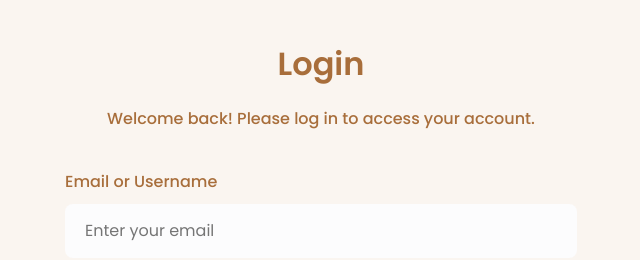
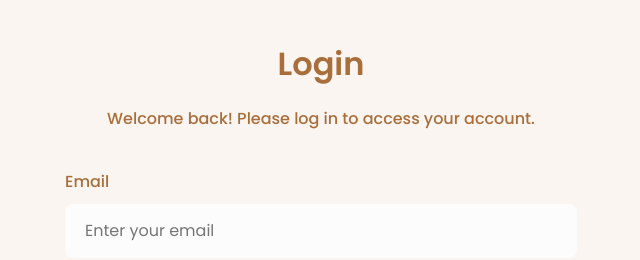
Before and after one commit to asadawan16/Reveify-mernApp, a React (Vite) app in the folder Frontend/: page /login in a window 1280 px wide. Shown: the top 260 px of the page, without its empty margins (319-959 px from the left). Built offline with nearby package versions, Linux system fonts and the light colour scheme.

Commit message:
final update

```diff
--- a/Frontend/src/components/login/login.jsx
+++ b/Frontend/src/components/login/login.jsx
@@ -39,7 +39,7 @@ const Login = () => {
         <h1>Login</h1>
         <span>Welcome back! Please log in to access your account.</span>
         <label htmlFor="email" className={classes["login-email"]}>
-          Email or Username
+          Email
         </label>
         <input
           type="text"
```
